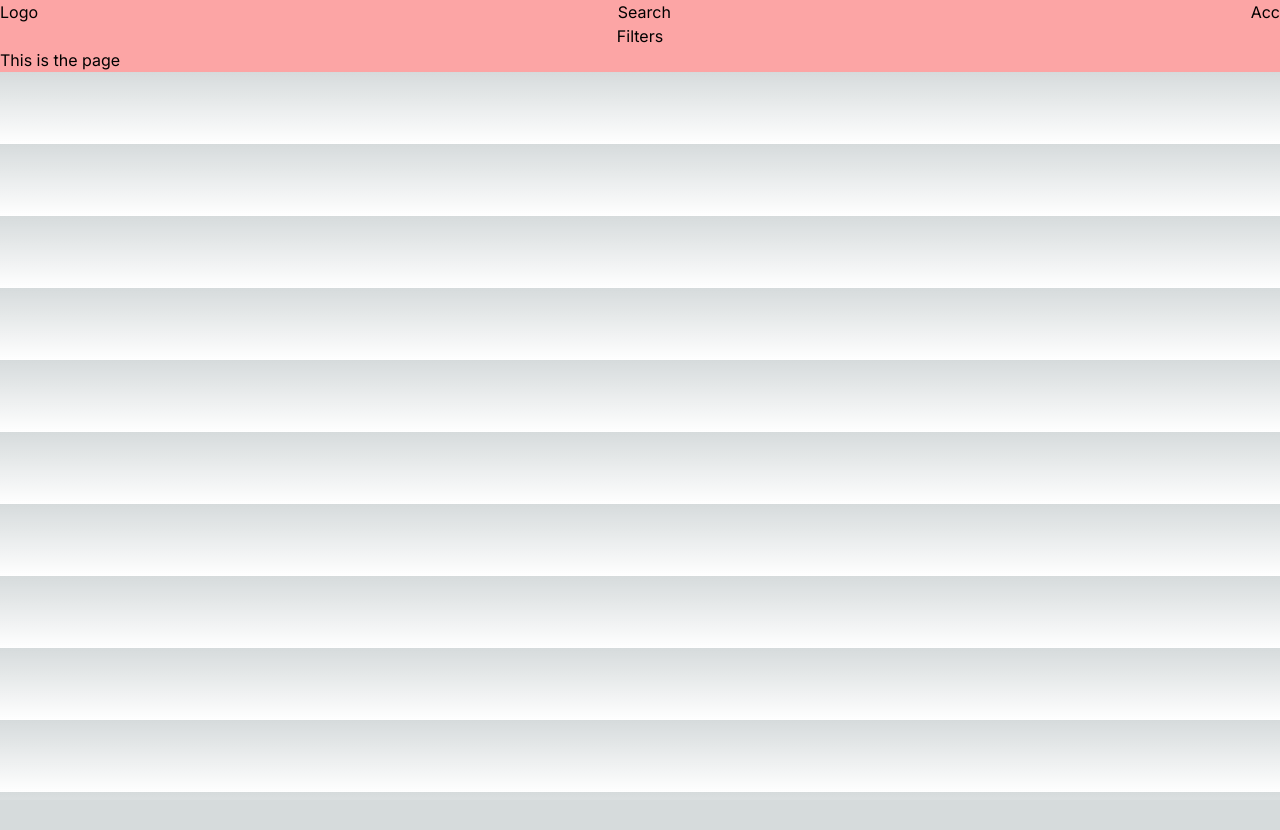
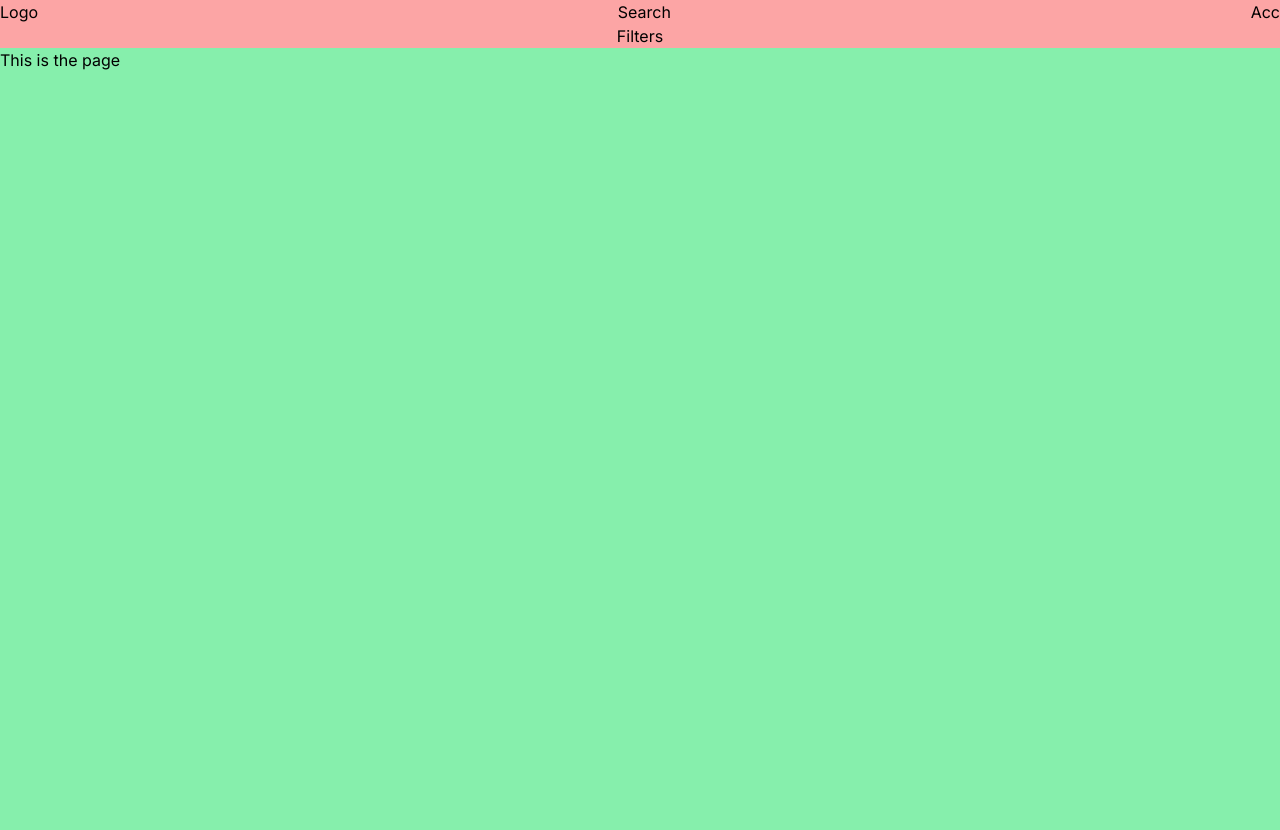
Before and after one commit to originlimit/google-shopping-clone, a Next.js app: page / in a window 1280 px wide. Shown: the top 830 px of the page. Before the commit the page ends 800 px from the top, so only its background shows below. Built offline with nearby package versions, Linux system fonts and the light colour scheme.

Commit message:
made footer

```diff
--- a/app/page.tsx
+++ b/app/page.tsx
@@ -1,6 +1,6 @@
 const Home = () => {
   return (
-    <div className="flex">
+    <div className="flex h-screen bg-green-300">
       <div>This is the page</div>
     </div>
   )
--- /dev/null
+++ b/components/Footer.tsx
@@ -0,0 +1,9 @@
+import React from 'react'
+
+const Footer = () => {
+  return (
+    <div>This is the footer</div>
+  )
+}
+
+export default Footer
```
